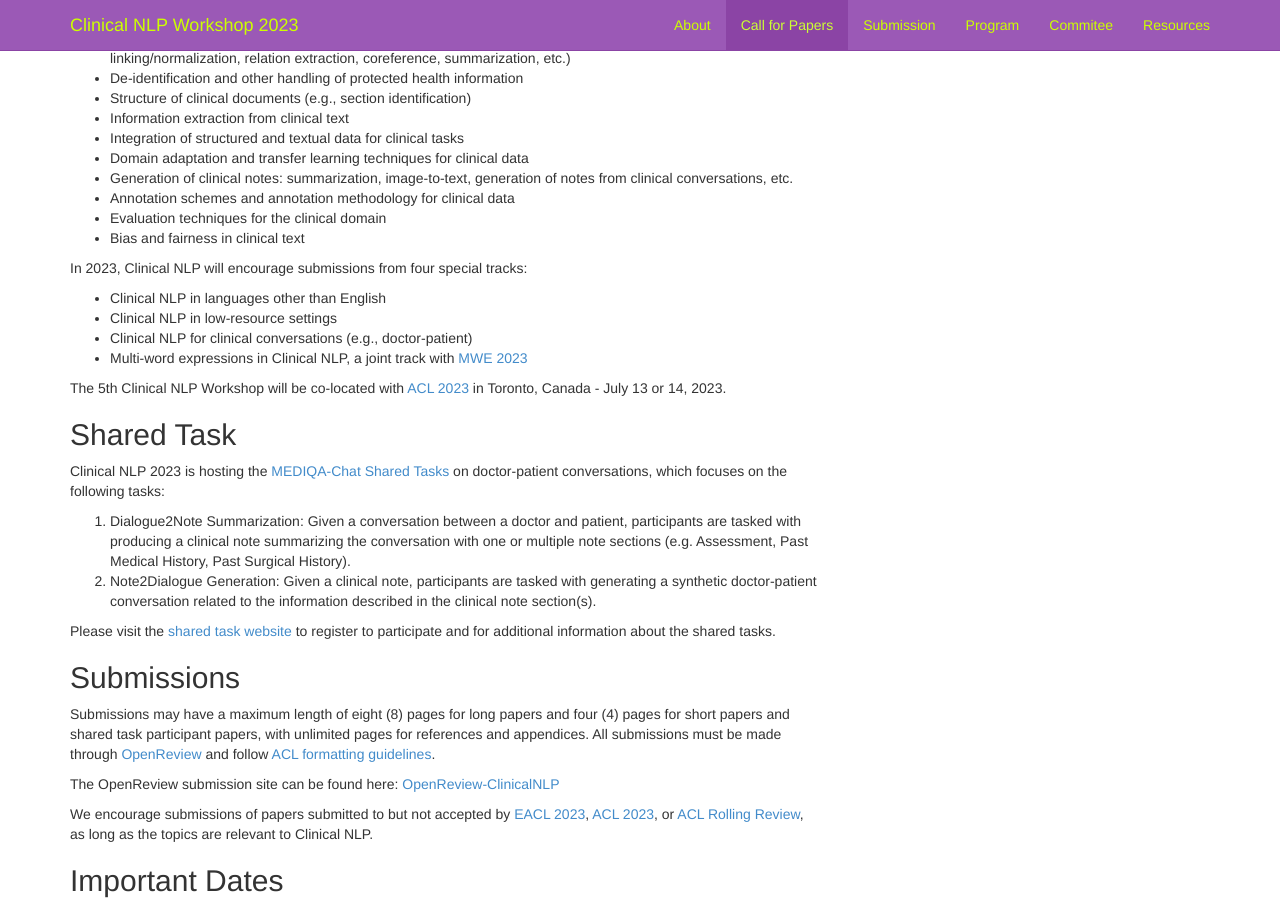
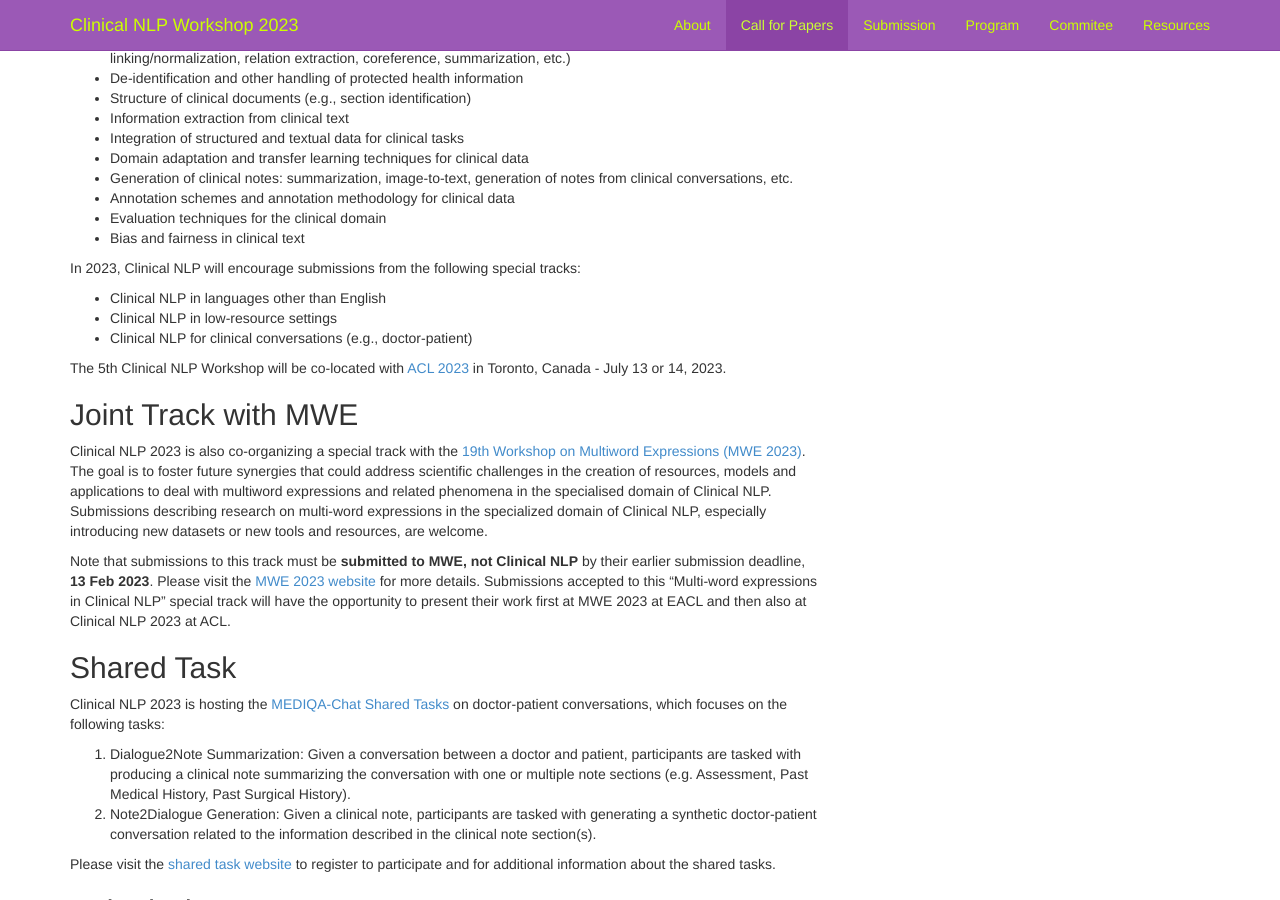
Before and after one commit to clinical-nlp/clinical-nlp.github.io, a Jekyll site: the page built from 2023/call-for-papers.md, in a window 1280 px wide and 900 px high, scrolled down 610 px. Built offline with Jekyll 4.4.1, drawn with Linux system fonts in a browser that asks for light colours; nearby versions of some CDN libraries; comment, search, counter and statistics services are not loaded.

Commit message:
adds MWE info

```diff
--- a/2023/call-for-papers.md
+++ b/2023/call-for-papers.md
@@ -24,13 +24,22 @@ Relevant topics for the workshop include, but are not limited to:
 * Evaluation techniques for the clinical domain
 * Bias and fairness in clinical text
 
-In 2023, Clinical NLP will encourage submissions from four special tracks:
+In 2023, Clinical NLP will encourage submissions from the following special tracks:
 * Clinical NLP in languages other than English
 * Clinical NLP in low-resource settings
 * Clinical NLP for clinical conversations (e.g., doctor-patient)
-* Multi-word expressions in Clinical NLP, a joint track with [MWE 2023](https://multiword.org/mwe2023/)
 
 The 5th Clinical NLP Workshop will be co-located with [ACL 2023](https://2023.aclweb.org/) in Toronto, Canada - July 13 or 14, 2023.
+
+## Joint Track with MWE
+
+Clinical NLP 2023 is also co-organizing a special track with the [19th Workshop on Multiword Expressions (MWE 2023)](https://multiword.org/mwe2023/).
+The goal is to foster future synergies that could address scientific challenges in the creation of resources, models and applications to deal with multiword expressions and related phenomena in the specialised domain of Clinical NLP.
+Submissions describing research on multi-word expressions in the specialized domain of Clinical NLP, especially introducing new datasets or new tools and resources, are welcome.
+
+Note that submissions to this track must be **submitted to MWE, not Clinical NLP** by their earlier submission deadline, **13 Feb 2023**.
+Please visit the [MWE 2023 website](https://multiword.org/mwe2023/) for more details.
+Submissions accepted to this "Multi-word expressions in Clinical NLP" special track will have the opportunity to present their work first at MWE 2023 at EACL and then also at Clinical NLP 2023 at ACL.
 
 ## Shared Task
 
```
